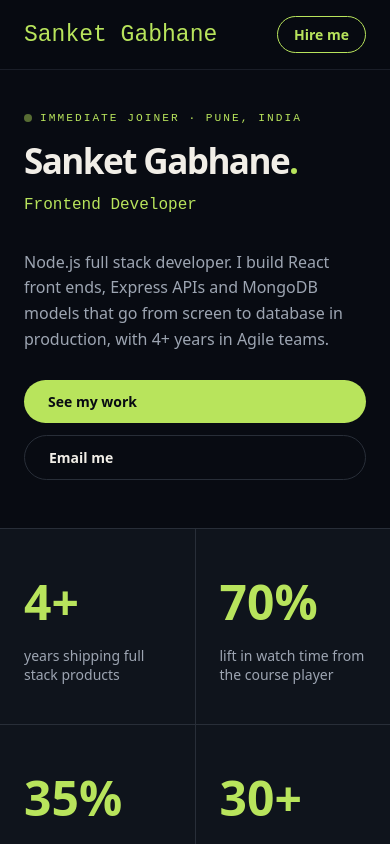
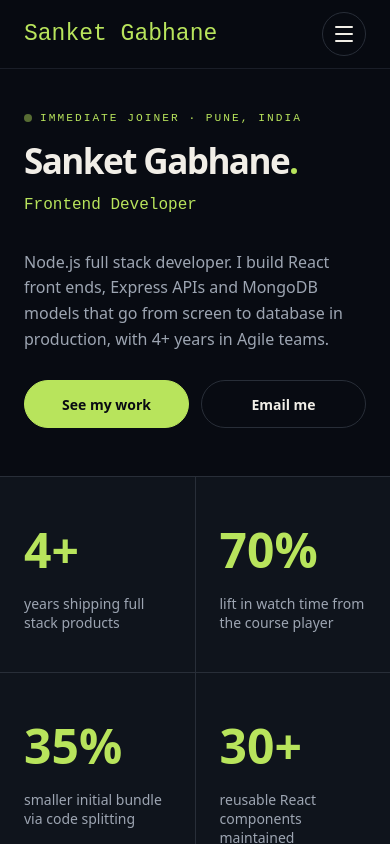
Before and after one commit to sanketgabhane/portfolio, a Next.js app: page / in a window 390 px wide. Shown: the top 844 px of the page. Built offline with nearby package versions, Linux system fonts and the light colour scheme; a web font is replaced by a local one.

Commit message:
Mobile Nav bar fix

```diff
--- a/app/page.tsx
+++ b/app/page.tsx
@@ -4,68 +4,17 @@ import Chips from "@/components/Chips";
 import SectionHeading from "@/components/SectionHeading";
 import ContactForm from "@/components/ContactForm";
 import Motion from "@/components/Motion";
-
+import Header from "@/components/Header";
 import Typewriter from "@/components/Typewriter";
-
-const links = [
-  ["Career", "#career"],
-  ["Work", "#work"],
-  ["Toolbox", "#toolbox"],
-  ["Contact", "#contact"],
-];
 
 export default function Home() {
   return (
     <>
       <Motion />
-      <header className="site-header">
-        <nav className="container site-header__nav" aria-label="Primary">
-          <a href="#top" className="logo">
-            Sanket Gabhane
-          </a>
-          <div className="site-header__links">
-            {links.map(([t, h]) => (
-              <a key={h} href={h}>
-                {t}
-              </a>
-            ))}
-          </div>
-          <a href="#contact" className="btn btn--outline btn--sm">
-            Hire me
-          </a>
-        </nav>
-      </header>
+      <Header />
 
       <main id="top">
-        {/* ------------------------------------- HERO SEECTION START------------------ */}
-        {/* <section className="hero">
-          <div className="container">
-            <p className="hero-in label hero__status">
-              <span className="pulse" /> Immediate joiner · Pune, India
-            </p>
-            <h1 className="hero__name hero-in">
-              Sanket
-              <br />
-              Gabhane<span className="accent">.</span>
-            </h1>
-            <div className="hero__row hero-in">
-              <p className="hero__lead">
-                Node.js full stack developer. I build React front ends, Express
-                APIs and MongoDB models that go from screen to database in
-                production, with 4+ years in Agile teams.
-              </p>
-              <div className="hero__actions">
-                <a href="#work" className="btn btn--solid">
-                  See my work
-                </a>
-                <a href={`mailto:${profile.email}`} className="btn btn--ghost">
-                  Email me
-                </a>
-              </div>
-            </div>
-          </div>
-        </section> */}
-
+        {/* ------------------------------------- HERO START ------------------ */}
         <section className="hero">
           <div className="container">
             <p className="hero-in label hero__status">
@@ -99,8 +48,8 @@ export default function Home() {
             </div>
           </div>
         </section>
+        {/* --------------------------------------- HERO END ---------------------------------- */}
 
-        {/* --------------------------------------- HERO END ---------------------------------- */}
         <section className="numbers">
           <dl className="container numbers__grid">
             {numbers.map((n) => (
@@ -230,7 +179,6 @@ export default function Home() {
                 <Mail size={18} />
                 <a href={`mailto:${profile.email}`}>{profile.email}</a>
               </li>
-
               <li>
                 <Phone size={18} />
                 <a href={profile.phoneHref}>{profile.phone}</a>
--- /dev/null
+++ b/components/Header.tsx
@@ -0,0 +1,85 @@
+"use client";
+
+import { useEffect, useState } from "react";
+
+const links = [
+  ["Career", "#career"],
+  ["Work", "#work"],
+  ["Toolbox", "#toolbox"],
+  ["Contact", "#contact"],
+];
+
+export default function Header() {
+  const [open, setOpen] = useState(false);
+  const close = () => setOpen(false);
+
+  useEffect(() => {
+    // menu khula ho to background scroll band
+    document.body.style.overflow = open ? "hidden" : "";
+
+    const onKey = (e: KeyboardEvent) => {
+      if (e.key === "Escape") setOpen(false);
+    };
+    // desktop size par jaate hi menu band
+    const mq = window.matchMedia("(min-width: 768px)");
+    const onChange = () => mq.matches && setOpen(false);
+
+    window.addEventListener("keydown", onKey);
+    mq.addEventListener("change", onChange);
+
+    return () => {
+      document.body.style.overflow = "";
+      window.removeEventListener("keydown", onKey);
+      mq.removeEventListener("change", onChange);
+    };
+  }, [open]);
+
+  return (
+    <header className="site-header">
+      <nav className="container site-header__nav" aria-label="Primary">
+        <a href="#top" className="logo" onClick={close}>
+          Sanket Gabhane
+        </a>
+
+        <div className="site-header__links">
+          {links.map(([t, h]) => (
+            <a key={h} href={h}>
+              {t}
+            </a>
+          ))}
+        </div>
+
+        <a
+          href="#contact"
+          className="btn btn--outline btn--sm site-header__cta"
+        >
+          Hire me
+        </a>
+
+        <button
+          type="button"
+          className="burger"
+          aria-label={open ? "Close menu" : "Open menu"}
+          aria-expanded={open}
+          aria-controls="mobile-menu"
+          onClick={() => setOpen((o) => !o)}
+        >
+          <span />
+          <span />
+          <span />
+        </button>
+      </nav>
+
+      <div id="mobile-menu" className={`mobile-menu ${open ? "is-open" : ""}`}>
+        {links.map(([t, h]) => (
+          <a key={h} href={h} onClick={close}>
+            {t}
+          </a>
+        ))}
+        <a href="#contact" className="btn btn--solid" onClick={close}>
+          Hire me
+        </a>
+      </div>
+    </header>
+  );
+}
--- a/styles/globals.scss
+++ b/styles/globals.scss
@@ -115,7 +115,12 @@ ol {
   &--solid {
     background: var(--accent);
     color: var(--canvas);
-    border: 0;
+    // border: 1 ;
+    // &:hover {
+    //   filter: brightness(1.1);
+    // }
+
+    border: 1px solid var(--accent); // pehle: border: 0
     &:hover {
       filter: brightness(1.1);
     }
@@ -184,6 +189,35 @@ h3 {
 }
 
 // ---------- Header ----------
+// .site-header {
+//   position: fixed;
+//   inset: 0 0 auto;
+//   z-index: 20;
+//   border-bottom: 1px solid color-mix(in oklch, var(--line) 60%, transparent);
+//   background: color-mix(in oklch, var(--canvas) 80%, transparent);
+//   backdrop-filter: blur(12px);
+//   &__nav {
+//     display: flex;
+//     align-items: center;
+//     justify-content: space-between;
+//     padding-top: 1rem;
+//     padding-bottom: 1rem;
+//   }
+//   &__links {
+//     display: none;
+//     gap: 1.75rem;
+//     font-size: 0.875rem;
+//     color: var(--muted);
+//     a:hover {
+//       color: var(--ink);
+//     }
+//     @include md {
+//       display: flex;
+//     }
+//   }
+// }
+
+// ---------- Header ----------
 .site-header {
   position: fixed;
   inset: 0 0 auto;
@@ -191,13 +225,21 @@ h3 {
   border-bottom: 1px solid color-mix(in oklch, var(--line) 60%, transparent);
   background: color-mix(in oklch, var(--canvas) 80%, transparent);
   backdrop-filter: blur(12px);
+
   &__nav {
     display: flex;
     align-items: center;
     justify-content: space-between;
-    padding-top: 1rem;
-    padding-bottom: 1rem;
+    gap: 1rem;
+    padding-top: 0.75rem;
+    padding-bottom: 0.75rem;
+
+    @include md {
+      padding-top: 1rem;
+      padding-bottom: 1rem;
+    }
   }
+
   &__links {
     display: none;
     gap: 1.75rem;
@@ -210,7 +252,132 @@ h3 {
       display: flex;
     }
   }
+
+  // mobile par "Hire me" menu ke andar hai
+  &__cta {
+    display: none;
+    @include md {
+      display: inline-flex;
+    }
+  }
 }
+
+.logo {
+  font: 500 0.875rem var(--font-mono);
+  color: var(--accent);
+  font-size: 1.25rem;
+
+  @include md {
+    font-size: 23px;
+  }
+}
+
+// ---------- Hamburger ----------
+.burger {
+  display: inline-flex;
+  flex-direction: column;
+  align-items: center;
+  justify-content: center;
+  gap: 5px;
+  width: 44px;
+  height: 44px;
+  padding: 0;
+  border: 1px solid var(--line);
+  border-radius: 50%;
+  background: none;
+  cursor: pointer;
+  transition: border-color 0.2s;
+
+  &:hover {
+    border-color: var(--accent);
+  }
+
+  span {
+    display: block;
+    width: 18px;
+    height: 2px;
+    border-radius: 2px;
+    background: var(--ink);
+    transition:
+      transform 0.25s,
+      opacity 0.2s;
+  }
+
+  // 3 lines -> X
+  &[aria-expanded="true"] {
+    span:nth-child(1) {
+      transform: translateY(7px) rotate(45deg);
+    }
+    span:nth-child(2) {
+      opacity: 0;
+    }
+    span:nth-child(3) {
+      transform: translateY(-7px) rotate(-45deg);
+    }
+  }
+
+  @include md {
+    display: none;
+  }
+}
+
+// ---------- Mobile menu ----------
+.mobile-menu {
+  position: absolute;
+  top: 100%;
+  left: 0;
+  right: 0;
+  height: calc(100vh - 100%);
+  height: calc(100dvh - 100%);
+  display: flex;
+  flex-direction: column;
+  padding: 1.5rem;
+  overflow-y: auto;
+  background: var(--canvas);
+
+  opacity: 0;
+  visibility: hidden;
+  transform: translateY(-0.5rem);
+  transition:
+    opacity 0.25s,
+    transform 0.25s,
+    visibility 0.25s;
+
+  &.is-open {
+    opacity: 1;
+    visibility: visible;
+    transform: none;
+  }
+
+  a:not(.btn) {
+    padding: 1.1rem 0;
+    border-bottom: 1px solid var(--line);
+    font: 800 1rem/1.1 var(--font-display);
+    letter-spacing: -0.02em;
+
+    &:hover {
+      color: var(--accent);
+    }
+  }
+
+  .btn {
+    margin-top: 2rem;
+    justify-content: center;
+    padding: 1rem 1.5rem;
+  }
+
+  @include md {
+    display: none;
+  }
+}
+
+@media (prefers-reduced-motion: reduce) {
+  .burger span,
+  .mobile-menu {
+    transition: none;
+  }
+}
+
 .logo {
   font: 500 0.875rem var(--font-mono);
   color: var(--accent);
@@ -286,22 +453,40 @@ h3 {
     }
   }
 
+  // &__actions {
+  //   display: flex;
+  //   flex-wrap: wrap;
+  //   gap: 0.75rem;
+
+  //   @include md {
+  //     justify-content: flex-end;
+  //   }
+
   &__actions {
-    display: flex;
-    flex-wrap: wrap;
+    display: grid;
+    grid-template-columns: repeat(2, 1fr); // dono barabar width
     gap: 0.75rem;
 
+    .btn {
+      justify-content: center;
+      min-height: 3rem; // dono ki height same
+      padding-inline: 1rem;
+      white-space: nowrap;
+      text-align: center;
+    }
+
     @include md {
-      justify-content: flex-end;
+      grid-template-columns: repeat(2, 9.5rem); // desktop par fixed same width
+      justify-content: end;
     }
 
     // chhoti screen par buttons barabar width mein
-    @media (max-width: 479px) {
-      .btn {
-        flex: 1 1 100%;
-        text-align: center;
-      }
-    }
+    // @media (max-width: 479px) {
+    //   .btn {
+    //     flex: 1 1 100%;
+    //     text-align: center;
+    //   }
+    // }
   }
 }
 
```
